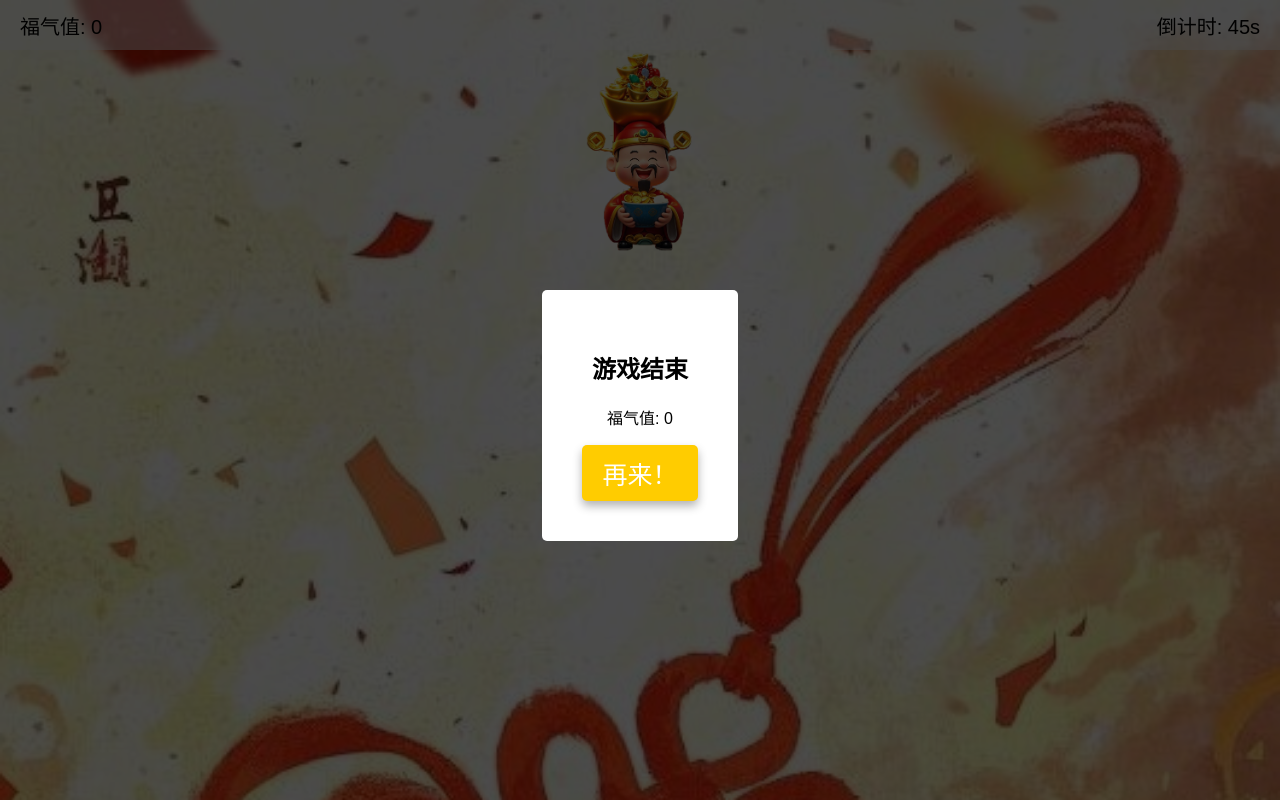
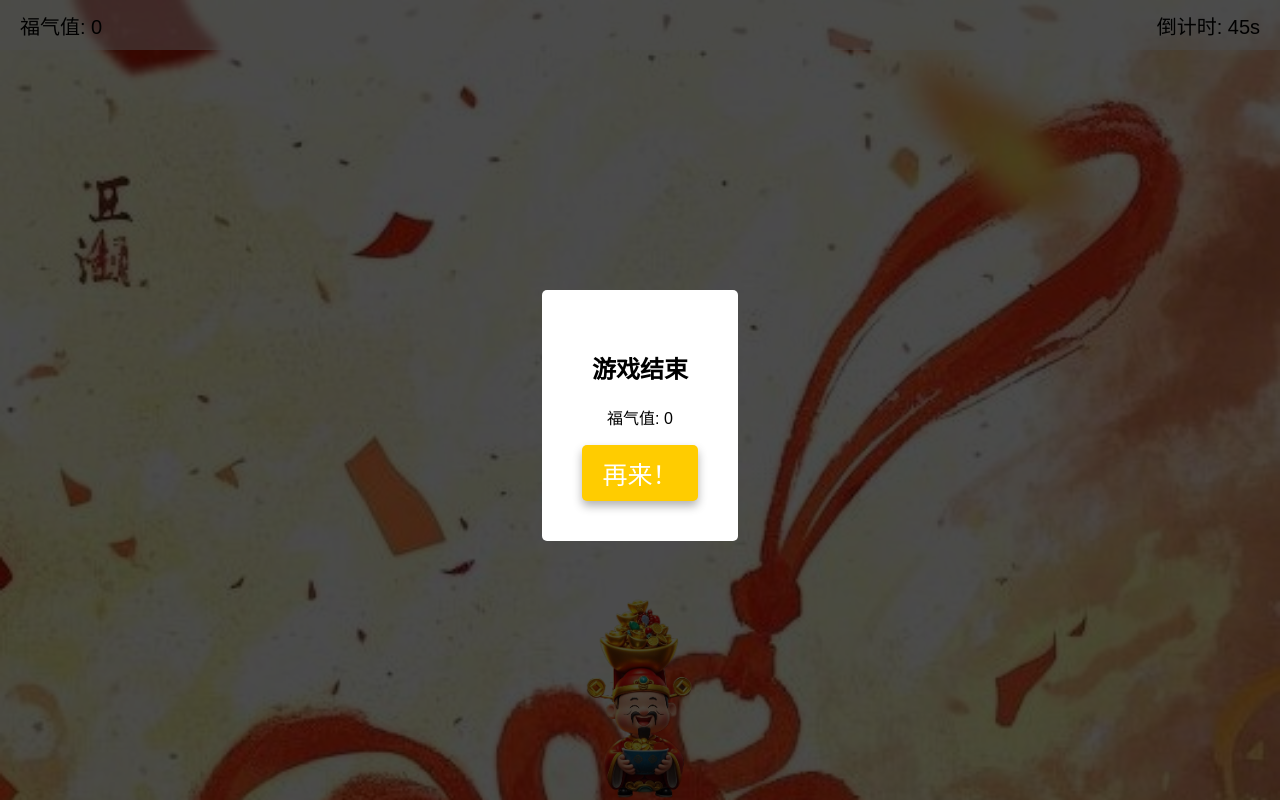
Before and after one commit to thewow6891/elsfk, a plain HTML site: page game.html in a window 1280 px wide. Drawn offline with Linux system fonts and the light colour scheme.

Commit message:
Update game.css

```diff
--- a/game.css
+++ b/game.css
@@ -69,8 +69,8 @@ body, html {
 
 .player {
     position: fixed;
-   /* bottom: 0;   确保玩家角色在屏幕底部
-    left: 50%; */
+    bottom: 0;   确保玩家角色在屏幕底部
+    left: 50%;
     transform: translateX(-50%);
     width: 120px;
     height: 203px;
```
